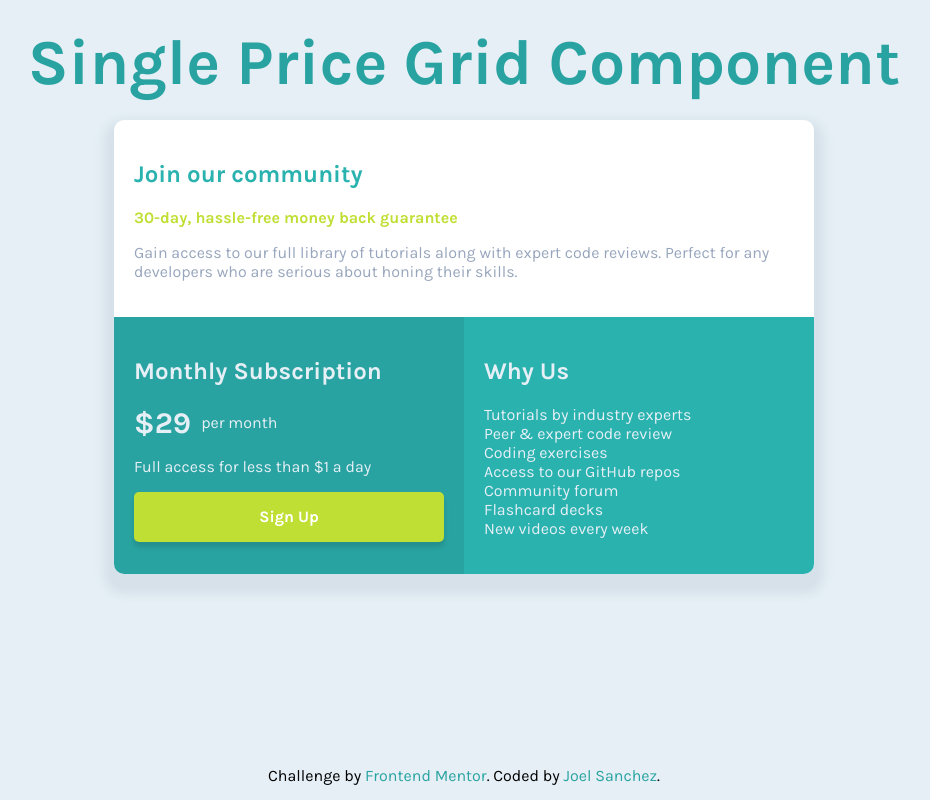
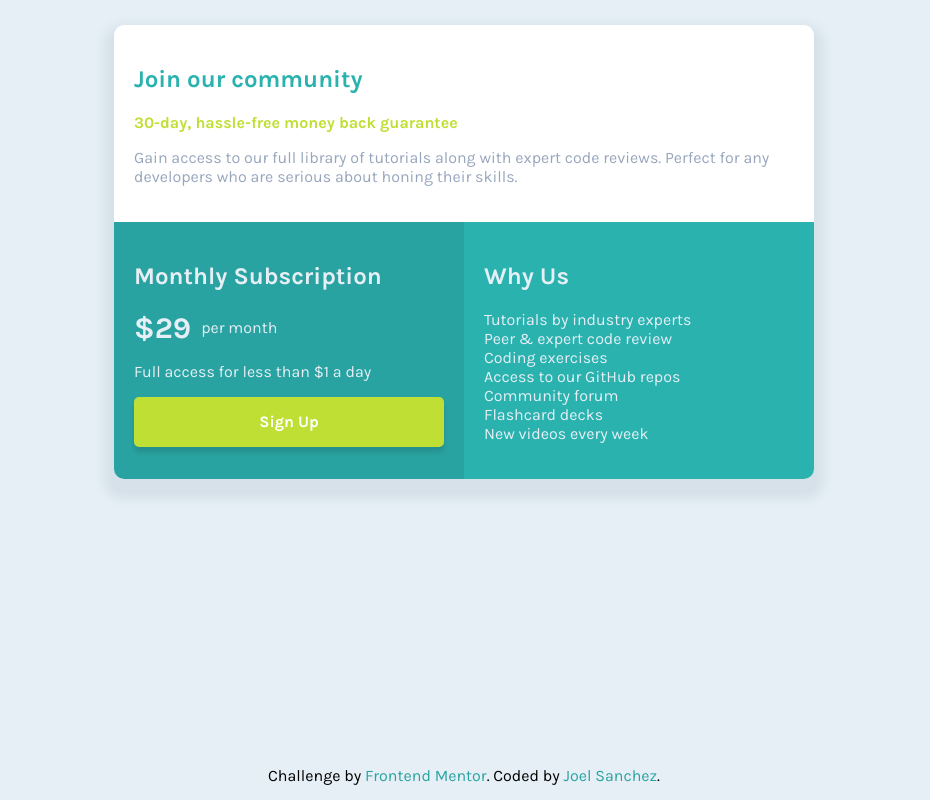
Before and after one commit to Joel-Development/Front-End-Mentor-Challenge---1, a plain HTML site: page docs/index.html in a window 1280 px wide. Shown: the whole page, without its empty margins (176-1106 px from the left). Drawn offline with Linux system fonts and the light colour scheme.

Commit message:
link to github changed, main title modified

```diff
--- a/docs/index.html
+++ b/docs/index.html
@@ -18,17 +18,12 @@
   <link rel="icon" type="image/png" sizes="32x32" href="./assets/images/favicon-32x32.png">
 </head>
 <body>
-  <header class="header">
-    <h1 class="title-1">
-      Single Price Grid Component
-    </h1>
-  </header>
   <main class="main">
     <section class="card">
       <div class="card__item card__item--white">
-        <h2 class="card__title">
+        <h1 class="card__title">
           Join our community
-        </h2>
+        </h1>
         <p class="card__subtitle">
           30-day, hassle-free money back guarantee
         </p>
@@ -69,7 +64,7 @@
   <footer class="attribution">
     <p>
       Challenge by <a href="https://www.frontendmentor.io?ref=challenge" target="_blank">Frontend Mentor</a>.
-      Coded by <a href="https://github.com/Joel-Development" target="_blank">Joel Sanchez</a>.
+      Coded by <a href="https://github.com/sanchez-dev1906" target="_blank">Joel Sanchez</a>.
     </p>
   </footer>
 </body>
```
